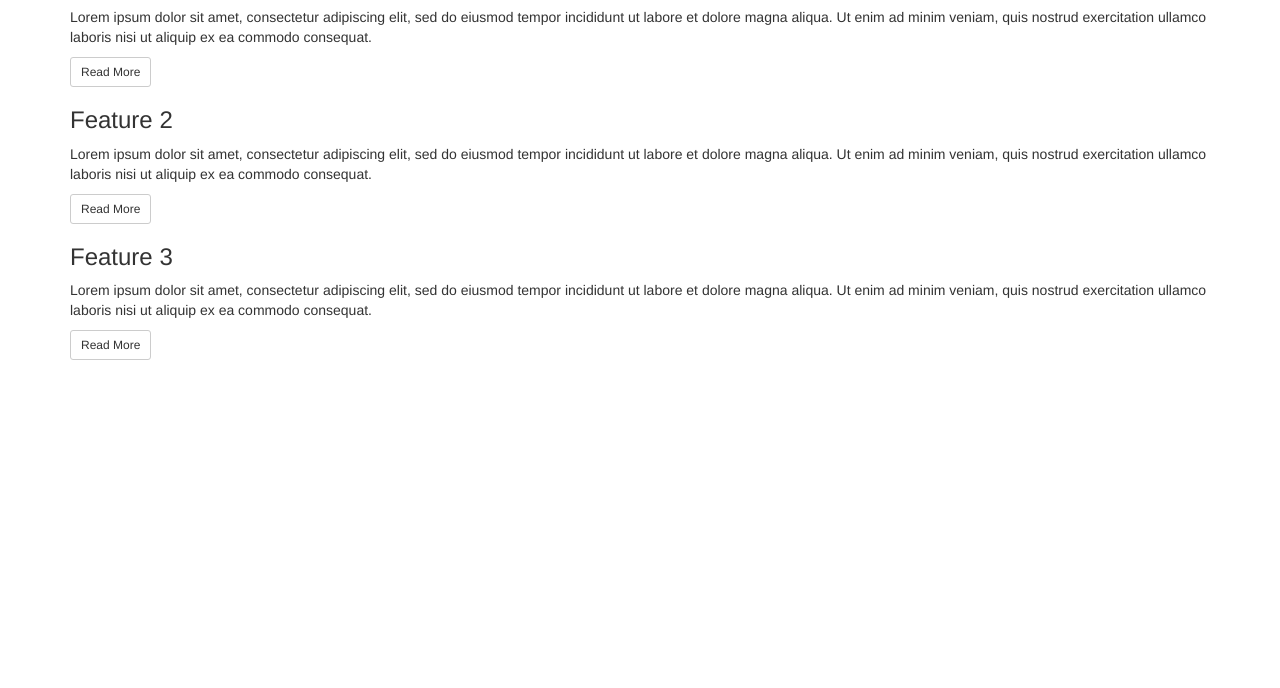
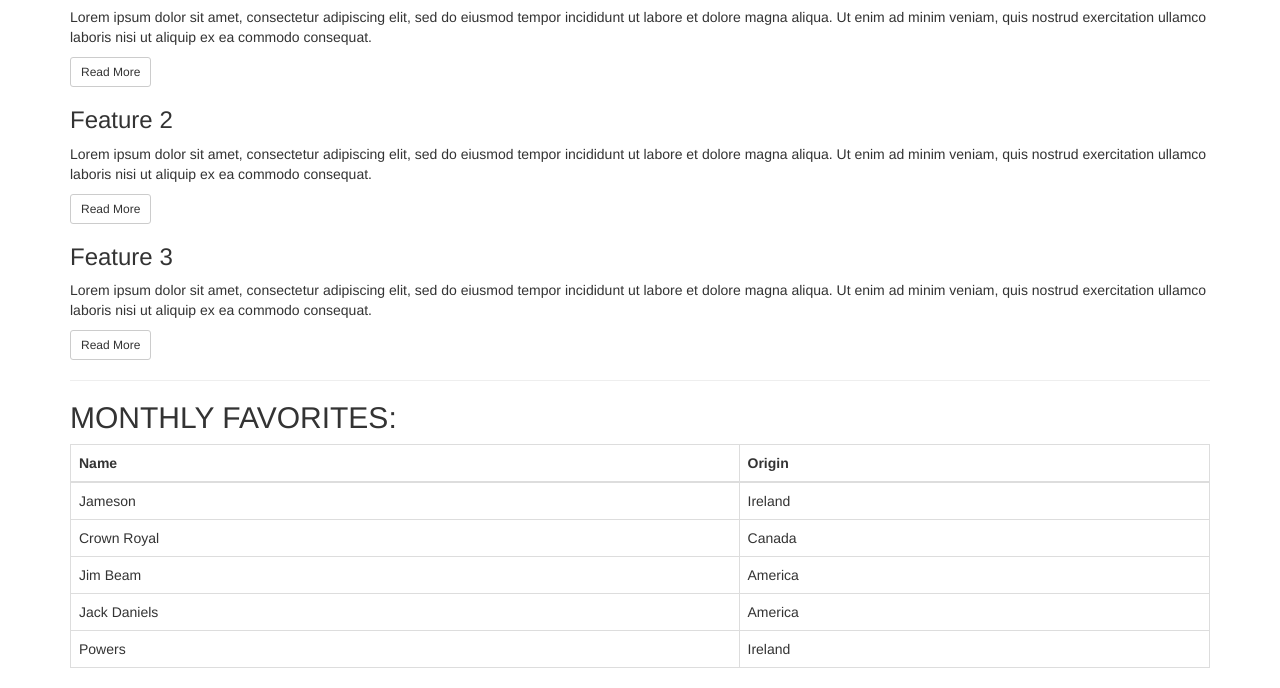
Before and after one commit to DimensionalDrift/bootstrap_practice, a plain HTML site: page index.html in a window 1280 px wide. Shown: the part 572-1260 px from the top of the page. Before the commit the page ends 942 px from the top, so only its background shows below. Drawn offline with nearby package versions, Linux system fonts and the light colour scheme.

Commit message:
Added Table

```diff
--- a/index.html
+++ b/index.html
@@ -55,6 +55,57 @@
             </div>
         </section>
         <!-- /.features -->
+
+        <hr>
+        <!--table-->
+        <section class="wtable">
+        	<h2 class="text-uppercase">Monthly favorites:</h2>
+
+        	<table class="table table-bordered">
+			  <thead>
+			    <tr>
+
+			      <th scope="col">Name</th>
+			      <th scope="col">Origin</th>
+
+			    </tr>
+			  </thead>
+			  <tbody>
+			    <tr>
+
+			      <td>Jameson</td>
+			      <td>Ireland</td>
+
+			    </tr>
+			    <tr>
+
+			      <td>Crown Royal</td>
+			      <td>Canada</td>
+
+			    </tr>
+			    <tr>
+
+			      <td>Jim Beam</td>
+			      <td>America</td>
+
+			    </tr>
+			    <tr>
+
+			      <td>Jack Daniels</td>
+			      <td>America</td>
+
+			    </tr>
+			    <tr>
+
+			      <td>Powers</td>
+			      <td>Ireland</td>
+
+			    </tr>
+			  </tbody>
+			</table>
+
+        </section>
+        <!--/.table-->
     </article>
 </body>
 
```
